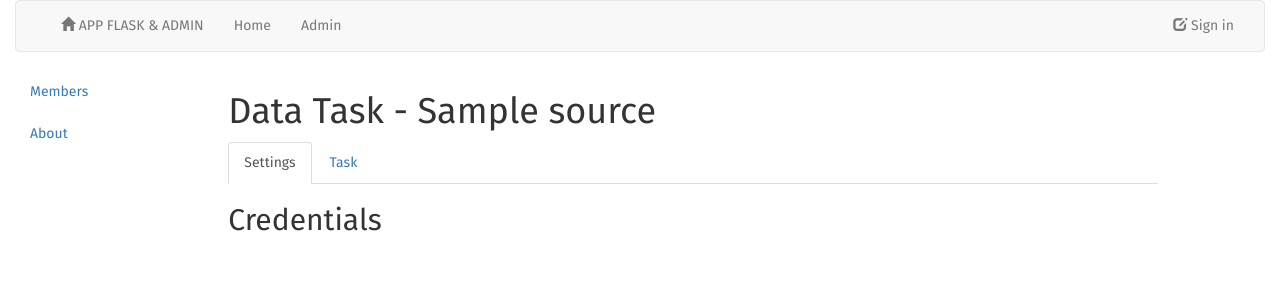
After one commit to rubenlorenzo/Flask_Scaffold_Admin, a Flask app: template app/data_task/twitter/templates/twitter_options_page.html in a window 1280 px wide. The commit adds this page. Shown: the top 300 px of the page. Run offline with Flask 2, Linux system fonts and the light colour scheme; the template is opened without the code that fills it: most values are stand-ins (such as "Sample title", 1, 10 or a date in 2020); parts of the project's set-up code (start-up, migrations or seed data) failed here and were passed over; some libraries are stand-ins or nearby versions.

Commit message:
add blueprint twitter to data_task

```diff
--- a/app/data_task/base_models.py
+++ b/app/data_task/base_models.py
@@ -1,7 +1,6 @@
 class Credentials(object):
-    def __init__(self, provider,username):
+    def __init__(self, provider):
         self.provider = provider
-        self.username_provider = username_provider
 
 class Task(object):
     def __init__(self,id_celery,name):
--- a/app/data_task/templates/source_options_page.html
+++ b/app/data_task/templates/source_options_page.html
@@ -5,7 +5,7 @@
     <li class="active"><a href="#">Settings</a></li>
     <li><a href="#">Task</a></li>
   </ul>
-  {% block content_sources_options %}
+  {% block content_source_options %}
   <h2>In process ...</h2>
   {% endblock %}
 {% endblock %}
--- /dev/null
+++ b/app/data_task/twitter/__init__.py
@@ -0,0 +1,6 @@
+from flask import Blueprint
+
+# Blueprint
+twitter = Blueprint('twitter', __name__, template_folder='./templates', static_folder="./static", static_url_path="/static")
+
+from . import views
--- /dev/null
+++ b/app/data_task/twitter/templates/twitter_options_page.html
@@ -0,0 +1,4 @@
+{% extends "source_options_page.html" %}
+{% block content_source_options %}
+  <h2>Credentials</h2>
+{% endblock %}
--- a/app/data_task/views.py
+++ b/app/data_task/views.py
@@ -1,7 +1,8 @@
-from flask import render_template
+from flask import render_template, redirect
 from flask_user import login_required, confirm_email_required, roles_required, current_user
 from ..admin import admin
 from . import data_task
+from . import twitter
 
 # Root - route
 @data_task.route('/')
@@ -16,4 +17,6 @@ def sources_page():
 @confirm_email_required
 @roles_required('admin')
 def source_options_page(source):
+    if  source == "twitter" :
+        redirect(url_for('twitter.source_options_page'))
     return render_template('source_options_page.html', blueprint_title="Admin", title="Data Task", subtitle=source , source=source)
```
Also changed, not shown: app/data_task/__init__.py (+10 -0 lines), app/data_task/twitter/views.py (added, +10 -0 lines).
